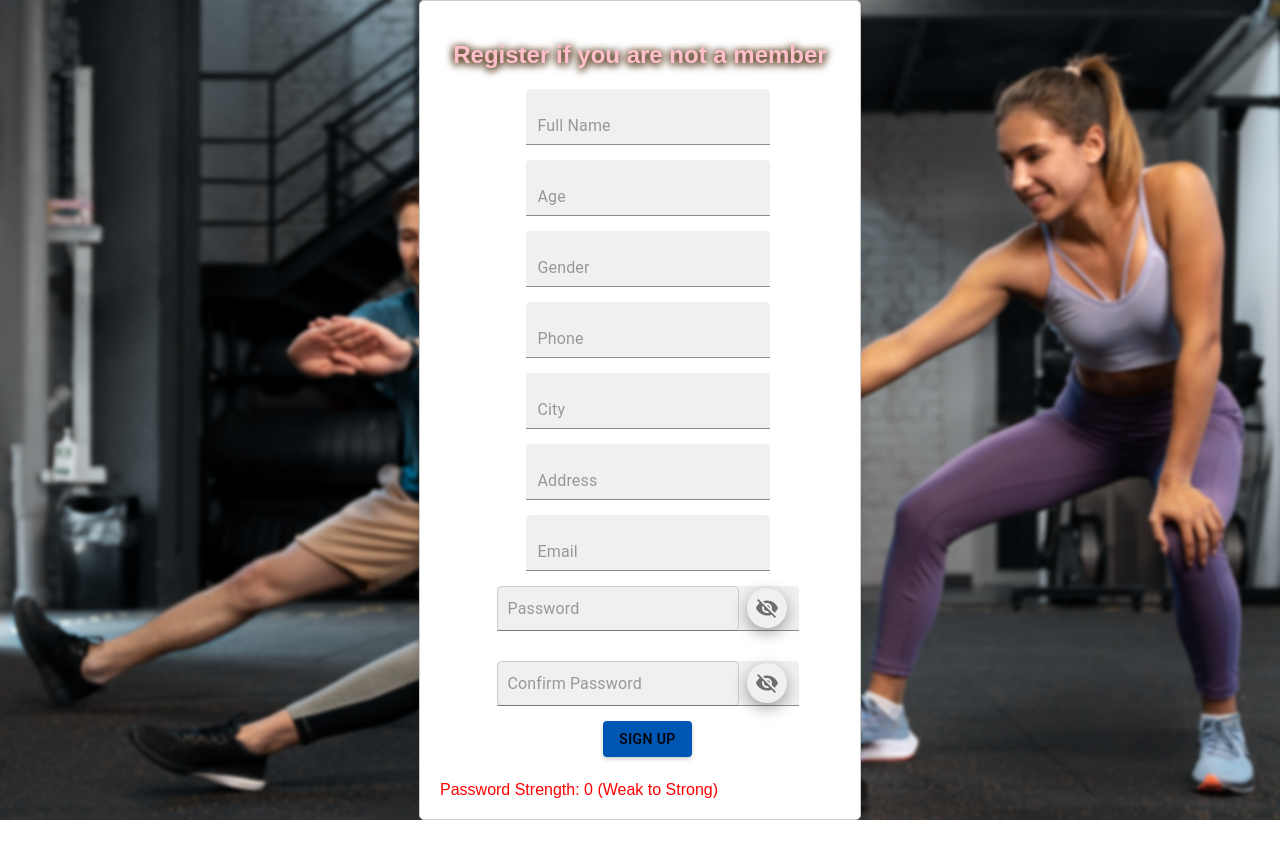
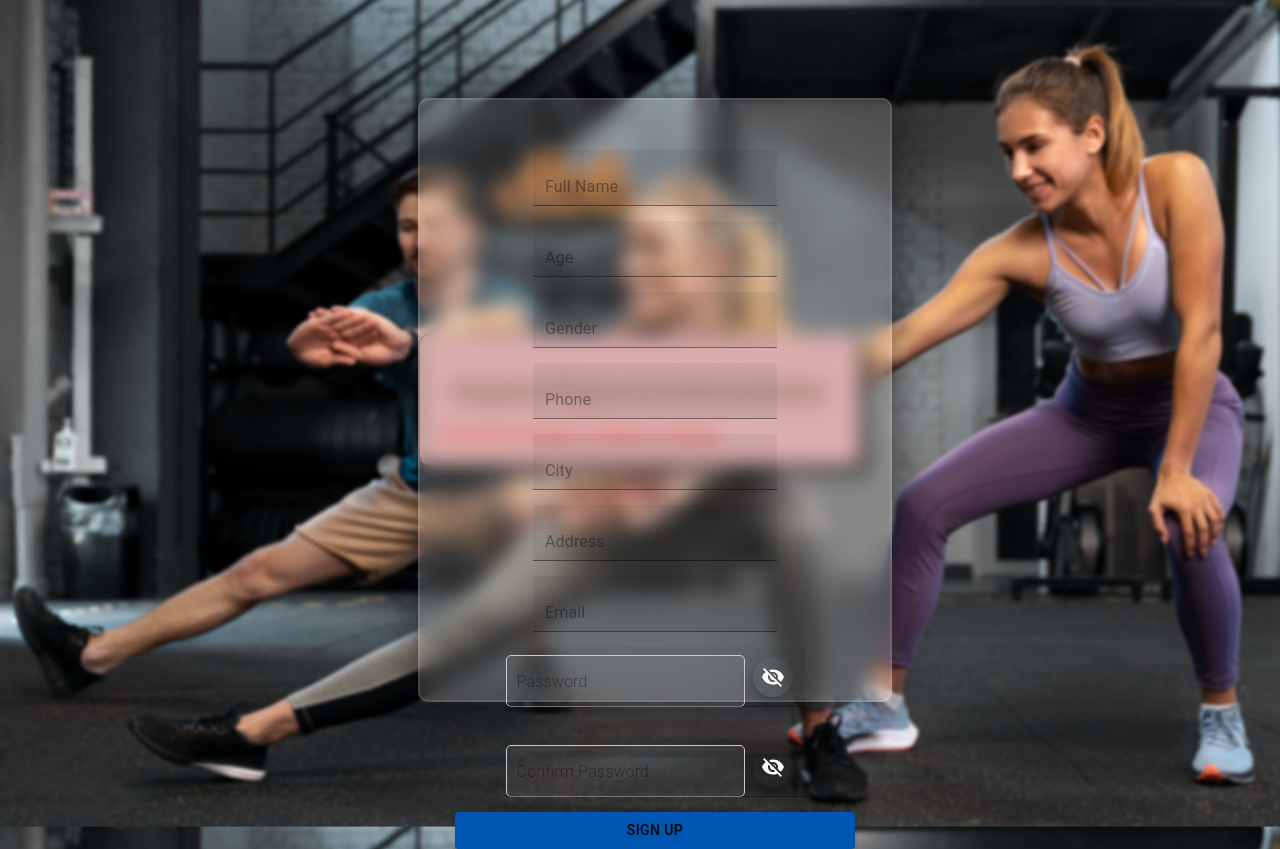
Before and after one commit to FbW-E11/Final_Project, a React (Create React App) app in the folder Boilerplate/client/app/: page /register in a window 1280 px wide. Before the commit the page ends 820 px from the top, so only its background shows below. Built offline with nearby package versions, Linux system fonts and the light colour scheme.

Commit message:
newchanges

```diff
--- a/Boilerplate/client/app/src/components/Exercise/style.css
+++ b/Boilerplate/client/app/src/components/Exercise/style.css
@@ -82,44 +82,3 @@ button:disabled {
   background-color: #ccc;
   cursor: not-allowed;
 }
-/* Container for each exercise item */
-
-
-/* List container styles */
-.list-container {
-  list-style: none;
-  padding: 0;
-  align-items: center;
-  text-align: center;
-}
-
-/* List item styles */
-.list-container li {
-  margin-bottom: 10px;
-  font-size: 16px;
-  align-items: center;
-  text-align: center;
-}
-
-/* Image styles */
-.list-container img {
-  max-width: 100%;
-  height: auto;
-  border-radius: 8px;
-  box-shadow: 0 2px 4px rgba(0, 0, 0, 0.1);
-}
-
-/* Video player styles */
-.list-container .react-player {
-  max-width: 100%;
-
-}
-
-/* Exercise description style */
-.list-container .description {
-  font-weight: 400;
-  color: #555;
-  font-size: 14px;
-}
-
-/* Add more styling as needed */
--- a/Boilerplate/client/app/src/components/Login/style.css
+++ b/Boilerplate/client/app/src/components/Login/style.css
@@ -1,52 +1,150 @@
 .registration-container {
+
   max-width: 400px;
   margin: 0 auto;
   padding: 20px;
-  border: 1px solid #ccc;
-  border-radius: 5px;
+  border: 1px solid black;
+  border-radius: 10px;
   box-shadow: 0 0 10px rgba(0, 0, 0, 0.1);
-  background-color: #fff;
-}
+  background-color: #e0a8a8;
+  box-shadow: 10px 10px 5px 0px rgba(0,0,0,0.75);  }
 
 .registration-title {
   text-align: center;
   font-size: 24px;
   margin-bottom: 20px;
+  color:pink;
+  text-shadow: rgba(81, 52, 21, 0.8) 3px 0px 7px, rgba(81, 52, 21, 0.8) -3px 0px 7px, rgba(81, 52, 21, 0.8) 0px 4px 7px;
+
 }
+
+form {
+  height: 500px;
+  width: 400px;
+  background-color: rgba(200, 200, 200, 0.2);
+  position: absolute;
+  transform: translate(-50%, -50%);
+  -webkit-transform: translate(-50%, -50%);
+  -moz-transform: translate(-50%, -50%);
+  -ms-transform: translate(-50%, -50%);
+  -o-transform: translate(-50%, -50%);
+  top: 50%;
+  left: 50%;
+  border-radius: 10px;
+  backdrop-filter: blur(10px);
+  border: 2px solid rgba(255, 255, 255, 0.1);
+  box-shadow: 0 0 40px rgba(8, 7, 16, 0.6);
+  padding: 50px 35px;
+}
+
+form * {
+  color: #fff;
+  letter-spacing: 0.5px;
+  outline: none;
+  border: none;
+}
+
+form h3 {
+  font-size: 2rem;
+  font-weight: 500;
+  line-height: 42px;
+  text-align: center;
+}
+
 
 .form-group {
   margin-bottom: 15px;
+
 }
 
-.form-label {
+label {
   display: block;
-  font-weight: bold;
+  margin-top: 2rem;
+  font-size: 1rem;
+  font-weight: 500;
   margin-bottom: 5px;
 }
 
 input[type="email"],
 input[type="password"] {
   width: 100%;
-  padding: 10px;
   border: 1px solid #ccc;
   border-radius: 5px;
   font-size: 16px;
+  color:rgb(15, 1, 1);
+  display: block;
+  height: 50px;
+  background-color: rgba(255, 255, 255, 0.07);
+  padding: 0 10px;
+  margin-top: 0.5rem;
+  font-weight: 300;
 }
 
-.submit-button {
-  display: block;
-  width: 100%;
-  padding: 10px;
-  background-color: #007bff;
-  color:#fff;
-  border: none;
-  border-radius: 5px;
-  font-size: 18px;
-  cursor: pointer;
+button {
+margin-top: 1rem;
+width: 100%;
+background-color: #fff;
+color: #080710;
+padding: 15px 0;
+font-size: 1.1rem;
+font-weight: 600;
+border-radius: 5px;
+cursor: pointer;
+transition: all 0.3s ease;
+}
+button:hover {
+background-color: #CECECE;
 }
 
-.submit-button:hover {
-  background-color: #0056b3;
+
+/* Add animation to navigation links when clicked */
+.navbar a {
+text-decoration: none;
+color: #fff;
+margin: 0 15px;
+font-weight: bold;
+position: relative; /* Add relative positioning for pseudo-element */
+transition: color 0.3s ease, transform 0.3s ease; /* Add transitions for color and transform */
 }
 
-/* Add more styling as needed */
+.navbar a::before {
+content: "";
+position: absolute;
+bottom: -3px; /* Adjust the position of the animated line */
+left: 0;
+width: 100%;
+height: 2px; /* Adjust the line height */
+background-color: #f1e6e6;
+transform: scaleX(0); /* Initial transform value for the line */
+transform-origin: right;
+transition: transform 0.3s ease; /* Add transition for the line */
+}
+
+.navbar a:hover {
+color: #4d2be2;
+}
+
+.navbar a:hover::before {
+transform: scaleX(1); /* Expand the line when the link is hovered */
+transform-origin: left;
+}
+
+/*
+
+
+
+
+::placeholder {
+color: #E5E5E5;
+opacity: 1;
+transition: opacity 0.3s ease;
+}
+:focus::placeholder {
+opacity: 0.4;
+}
+
+.social {
+margin-top: 1.9rem;
+display: flex;
+justify-content: space-evenly;
+} */
--- a/Boilerplate/client/app/src/components/Workout/style.css
+++ b/Boilerplate/client/app/src/components/Workout/style.css
@@ -219,4 +219,4 @@ body {
 /* Apply the animation to the element when the shake class is added */
 .shake {
   animation: shake 0.5s;
-}
+  }
```
